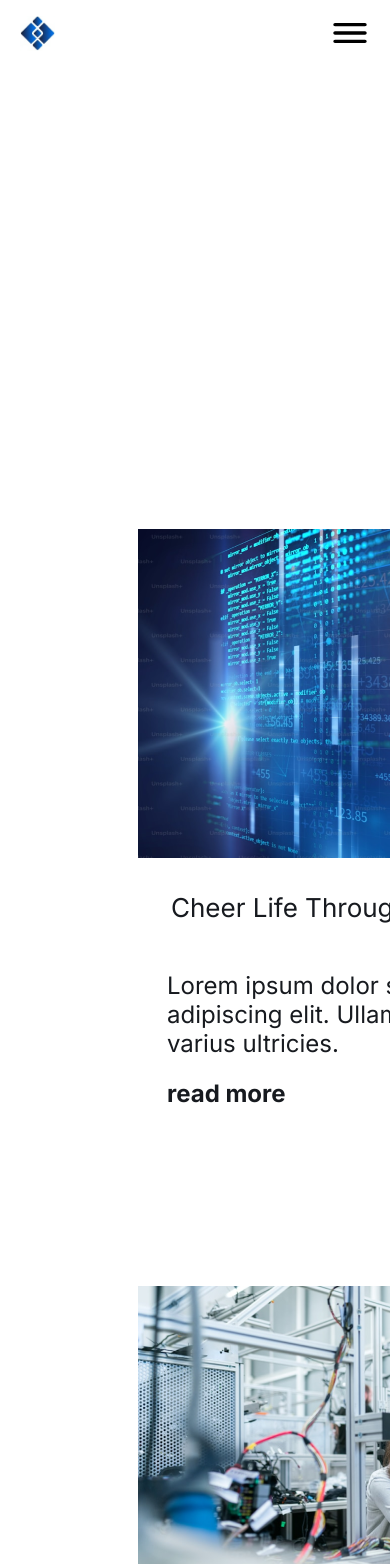
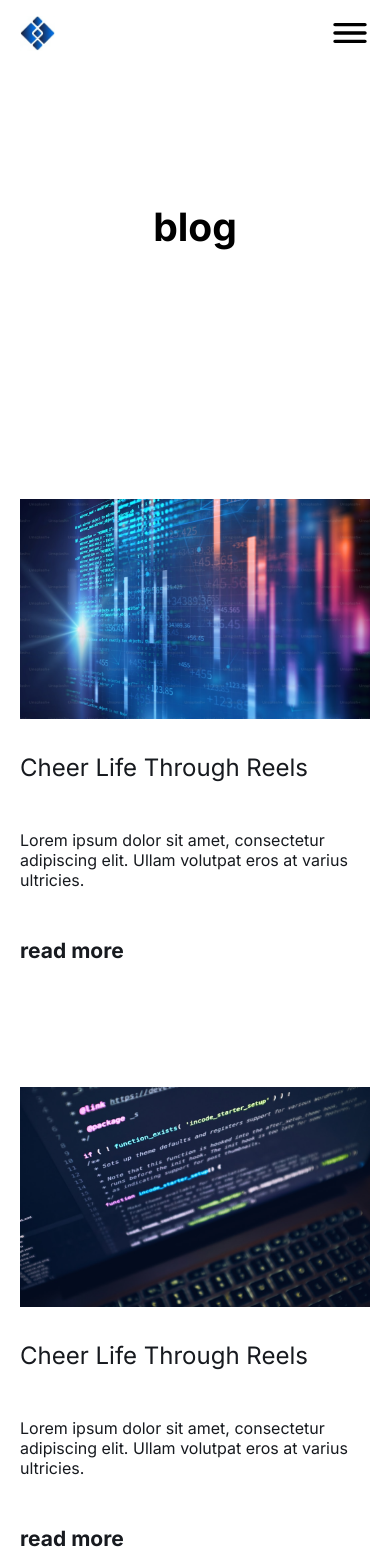
Before and after one commit to Lussskki/digiframe, a React (Vite) app: page /blog in a window 390 px wide. Shown: the top 1564 px of the page. Built offline with nearby package versions, Linux system fonts and the light colour scheme.

Commit message:
footer & bloge-page is done

```diff
--- a/src/Components/CSS/blog/Blog.css
+++ b/src/Components/CSS/blog/Blog.css
@@ -8,7 +8,7 @@
 
 .blog-cart {
   margin: 0 auto;
-  width: 524px;
+  width: clamp(450px, 37vw, 524px);
   height: 578px;
 }
 .blog-cart img {
@@ -16,20 +16,19 @@
   height: 329px;
 }
 .blog-cart .life-through {
-  margin: 30px 0px 0px 33px;
+  margin: 30px 0px 0px 0px;
   font-size: 26px;
   font-weight: 400;
   color: #171a1f;
 }
 .blog-cart .blog-cart-info {
-  margin: 48px 0px 21px 29px;
-  width: 460px;
+  margin: 48px 0px 21px 0px;
+  width: clamp(395px, 31vw, 460px);
   height: 87px;
-  font-size: 24px;
+  font-size: clamp(20px, 2vw, 24px);
   color: #171a1f;
 }
 .blog-cart .read-more {
-  margin-left: 29px;
   font-weight: bold;
   font-size: 24px;
   color: #171a1f;
@@ -40,7 +39,7 @@
   width: 100%;
 }
 .bloge-page-main-container .bloge-page-main {
-  width: 1600px;
+  width: clamp(1024px, 84vw, 1600px);
   margin: 137px auto;
 }
 .bloge-page-main-container .bloge-page-main .blog-head {
@@ -57,10 +56,45 @@
 }
 .bloge-page-main-container .ai-photo {
     margin: 174px auto;
-    width: 1302px;
-    height: 510px;
+    width: clamp(355px, 85vw, 1302px);
 }
 .bloge-page-main-container .ai-photo img{
     width: 100%;
-    height: 100%;
 }
+
+@media screen and (max-width:1020px){
+  .blog-cart {
+    margin: 0 auto;
+    width: clamp(350px, 84vw, 524px);
+    height: 578px;
+  }
+  .blog-cart img{
+    width: 100%;
+    height: auto;
+  }
+  .blog-cart .life-through {
+    font-size: clamp(24px, 5vw, 26px);
+  }
+  .blog-cart .blog-cart-info {
+    width: clamp(350px, 72vw, 460px);
+    font-size: clamp(16px, 4vw, 24px);
+  }
+  .blog-cart .read-more {
+    font-size: clamp(21px, 4vw, 24px);
+  }
+  .bloge-page-main-container .bloge-page-main {
+    width: clamp(350px, 84vw, 1000px);
+  }
+  .bloge-page-main-container .bloge-page-main .blog-head {
+    font-size: clamp(32px, 10vw, 64px);
+  }
+  .bloge-page-main-container .bloge-page-main .blog-cart-container {
+    grid-template-columns: repeat(1, auto);
+    row-gap: 84px;
+  }
+}
+@media screen and (max-width:600px){
+  .bloge-page-main-container .bloge-page-main .blog-cart-container {
+    row-gap: 10px;
+  }
+}
```
